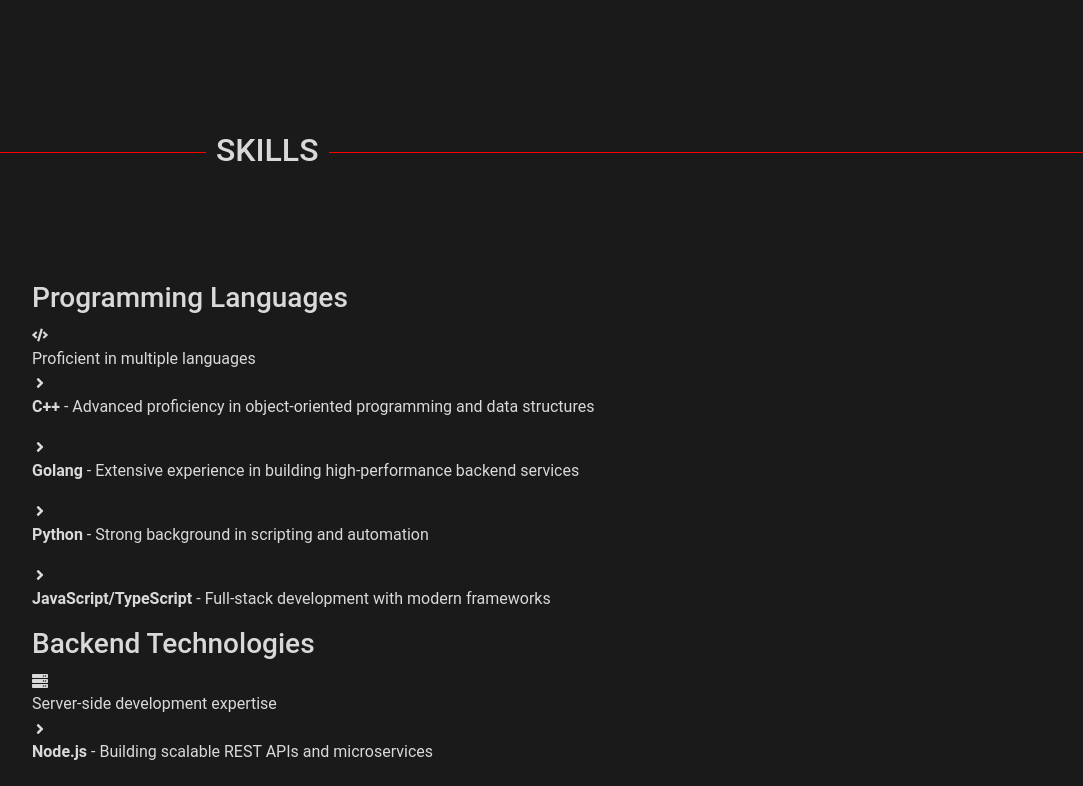
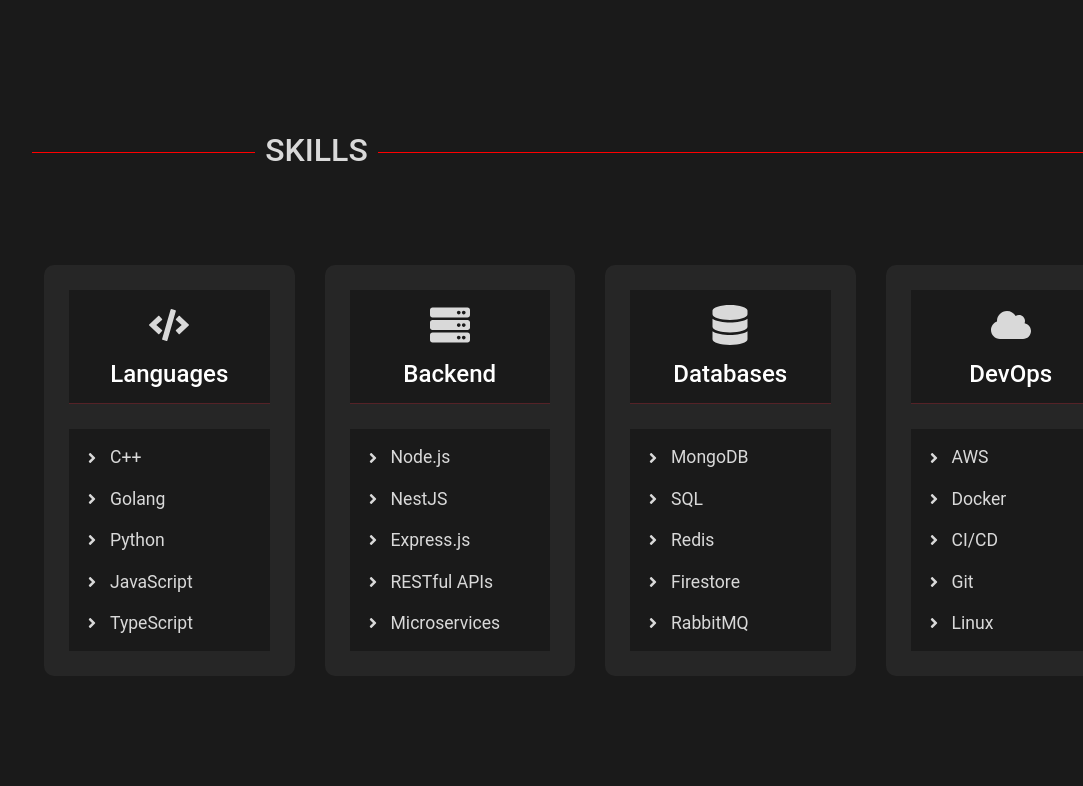
Before and after one commit to RaghavMaskara21/portfolio, a React (Create React App) app: page / in a window 1280 px wide. Shown: the part 1723-2509 px from the top of the page, without its empty margins (50-1133 px from the left). Built offline with nearby package versions, Linux system fonts and the light colour scheme.

Commit message:
improved skills UI

```diff
--- a/src/Pages/Skills/Skills.css
+++ b/src/Pages/Skills/Skills.css
@@ -0,0 +1,118 @@
+.skills-section {
+    color: white;
+    margin: 10% auto;
+}
+
+.skills-heading {
+    width: 100%;
+    text-align: left;
+    border-bottom: 1px solid red;
+    line-height: 0.1em;
+    margin: 10% 0;
+}
+
+.skills-heading span {
+    margin: 20%;
+    padding: 0 10px;
+}
+
+.skills-heading span::after {
+  content: '';
+  position: absolute;
+  bottom: -10px;
+  left: 50%;
+  transform: translateX(-50%);
+  width: 50px;
+  height: 3px;
+  background: #dc3545;
+  border-radius: 2px;
+}
+
+.skills-grid {
+  display: grid;
+  grid-template-columns: repeat(4, 1fr);
+  gap: 30px;
+  margin-top: 40px;
+}
+
+.skill-column {
+  background: rgba(255, 255, 255, 0.05);
+  border-radius: 10px;
+  padding: 25px;
+  transition: transform 0.3s ease;
+}
+
+.skill-column:hover {
+  transform: translateY(-5px);
+  background: rgba(255, 255, 255, 0.08);
+}
+
+.skill-header {
+  text-align: center;
+  margin-bottom: 25px;
+  padding-bottom: 15px;
+  padding-top: 15px;
+  border-bottom: 1px solid rgba(220, 53, 69, 0.3);
+}
+
+.skill-icon {
+  font-size: 2.5rem;
+  color: #dc3545;
+  margin-bottom: 15px;
+}
+
+.skill-header h3 {
+  font-size: 1.5rem;
+  color: #ffffff;
+  margin: 0;
+}
+
+.skill-list {
+padding: 15px;
+  display: flex;
+  flex-direction: column;
+  gap: 15px;
+}
+
+.skill-item {
+  display: flex;
+  align-items: center;
+  gap: 10px;
+  font-size: 1.1rem;
+  color: #e0e0e0;
+  transition: transform 0.2s ease;
+}
+
+.skill-item:hover {
+  transform: translateX(5px);
+  color: #ffffff;
+}
+
+.righticon {
+  color: #dc3545;
+  font-size: 1rem;
+}
+
+@media (max-width: 1200px) {
+  .skills-grid {
+    grid-template-columns: repeat(2, 1fr);
+  }
+}
+
+@media (max-width: 768px) {
+  .skills-section {
+    padding: 50px 0;
+  }
+
+  .skills-grid {
+    grid-template-columns: 1fr;
+  }
+
+  .skill-header h3 {
+    font-size: 1.3rem;
+  }
+
+  .skill-item {
+    font-size: 1rem;
+  }
+}
--- a/src/Pages/Skills/Skills.js
+++ b/src/Pages/Skills/Skills.js
@@ -5,126 +5,124 @@
 
 function Skills() {
   return (
-    <div className='experience_section' id="Skills">
-      <h2 className='exp_heading'><span>SKILLS</span></h2>
+    <div className='container skills-section' id="Skills">
+      <h2 className='skills-heading'><span>SKILLS</span></h2>
 
       <div className='container'>
-        <div className='experience-card'>
-          <div className='experience-header'>
-            <h3 className='position'>Programming Languages</h3>
-            <div className='company-info'>
-              <FaCode className='righticon' />
-              <div className='meta-info'>
-                <span>Proficient in multiple languages</span>
+        <div className='skills-grid'>
+          <div className='skill-column'>
+            <div className='skill-header'>
+              <FaCode className='skill-icon' />
+              <h3>Languages</h3>
             </div>
+            <div className='skill-list'>
+              <div className='skill-item'>
+                <FaAngleRight className='righticon' />
+                <span>C++</span>
               </div>
+              <div className='skill-item'>
+                <FaAngleRight className='righticon' />
+                <span>Golang</span>
               </div>
-          <div className='experience-content'>
-            <div className='achievement'>
+              <div className='skill-item'>
                 <FaAngleRight className='righticon' />
-              <p><strong>C++</strong> - Advanced proficiency in object-oriented programming and data structures</p>
+                <span>Python</span>
               </div>
-            <div className='achievement'>
+              <div className='skill-item'>
                 <FaAngleRight className='righticon' />
-              <p><strong>Golang</strong> - Extensive experience in building high-performance backend services</p>
+                <span>JavaScript</span>
               </div>
-            <div className='achievement'>
+              <div className='skill-item'>
                 <FaAngleRight className='righticon' />
-              <p><strong>Python</strong> - Strong background in scripting and automation</p>
-            </div>
-            <div className='achievement'>
-              <FaAngleRight className='righticon' />
-              <p><strong>JavaScript/TypeScript</strong> - Full-stack development with modern frameworks</p>
+                <span>TypeScript</span>
               </div>
             </div>
           </div>
 
-        <div className='experience-card'>
-          <div className='experience-header'>
-            <h3 className='position'>Backend Technologies</h3>
-            <div className='company-info'>
-              <FaServer className='righticon' />
-              <div className='meta-info'>
-                <span>Server-side development expertise</span>
+          <div className='skill-column'>
+            <div className='skill-header'>
+              <FaServer className='skill-icon' />
+              <h3>Backend</h3>
             </div>
+            <div className='skill-list'>
+              <div className='skill-item'>
+                <FaAngleRight className='righticon' />
+                <span>Node.js</span>
               </div>
+              <div className='skill-item'>
+                <FaAngleRight className='righticon' />
+                <span>NestJS</span>
               </div>
-          <div className='experience-content'>
-            <div className='achievement'>
+              <div className='skill-item'>
                 <FaAngleRight className='righticon' />
-              <p><strong>Node.js</strong> - Building scalable REST APIs and microservices</p>
+                <span>Express.js</span>
               </div>
-            <div className='achievement'>
+              <div className='skill-item'>
                 <FaAngleRight className='righticon' />
-              <p><strong>NestJS</strong> - Enterprise-grade backend applications</p>
+                <span>RESTful APIs</span>
               </div>
-            <div className='achievement'>
+              <div className='skill-item'>
                 <FaAngleRight className='righticon' />
-              <p><strong>Express.js</strong> - Lightweight and flexible web applications</p>
-            </div>
-            <div className='achievement'>
-              <FaAngleRight className='righticon' />
-              <p><strong>RESTful APIs</strong> - Designing and implementing robust APIs</p>
+                <span>Microservices</span>
               </div>
             </div>
           </div>
 
-        <div className='experience-card'>
-          <div className='experience-header'>
-            <h3 className='position'>Databases & Caching</h3>
-            <div className='company-info'>
-              <FaDatabase className='righticon' />
-              <div className='meta-info'>
-                <span>Data management and optimization</span>
+          <div className='skill-column'>
+            <div className='skill-header'>
+              <FaDatabase className='skill-icon' />
+              <h3>Databases</h3>
             </div>
+            <div className='skill-list'>
+              <div className='skill-item'>
+                <FaAngleRight className='righticon' />
+                <span>MongoDB</span>
               </div>
+              <div className='skill-item'>
+                <FaAngleRight className='righticon' />
+                <span>SQL</span>
               </div>
-          <div className='experience-content'>
-            <div className='achievement'>
+              <div className='skill-item'>
                 <FaAngleRight className='righticon' />
-              <p><strong>MongoDB</strong> - NoSQL database design and optimization</p>
+                <span>Redis</span>
               </div>
-            <div className='achievement'>
+              <div className='skill-item'>
                 <FaAngleRight className='righticon' />
-              <p><strong>SQL</strong> - Relational database management and query optimization</p>
+                <span>Firestore</span>
               </div>
-            <div className='achievement'>
+              <div className='skill-item'>
                 <FaAngleRight className='righticon' />
-              <p><strong>Redis</strong> - In-memory data structure store and caching</p>
-            </div>
-            <div className='achievement'>
-              <FaAngleRight className='righticon' />
-              <p><strong>Firestore</strong> - Cloud-based NoSQL database</p>
+                <span>RabbitMQ</span>
               </div>
             </div>
           </div>
 
-        <div className='experience-card'>
-          <div className='experience-header'>
-            <h3 className='position'>Cloud & DevOps</h3>
-            <div className='company-info'>
-              <FaCloud className='righticon' />
-              <div className='meta-info'>
-                <span>Cloud infrastructure and deployment</span>
+          <div className='skill-column'>
+            <div className='skill-header'>
+              <FaCloud className='skill-icon' />
+              <h3>DevOps</h3>
             </div>
+            <div className='skill-list'>
+              <div className='skill-item'>
+                <FaAngleRight className='righticon' />
+                <span>AWS</span>
               </div>
+              <div className='skill-item'>
+                <FaAngleRight className='righticon' />
+                <span>Docker</span>
               </div>
-          <div className='experience-content'>
-            <div className='achievement'>
+              <div className='skill-item'>
                 <FaAngleRight className='righticon' />
-              <p><strong>AWS</strong> - Cloud services and infrastructure management</p>
+                <span>CI/CD</span>
               </div>
-            <div className='achievement'>
+              <div className='skill-item'>
                 <FaAngleRight className='righticon' />
-              <p><strong>Docker</strong> - Containerization and microservices</p>
+                <span>Git</span>
               </div>
-            <div className='achievement'>
+              <div className='skill-item'>
                 <FaAngleRight className='righticon' />
-              <p><strong>CI/CD</strong> - Continuous Integration and Deployment</p>
+                <span>Linux</span>
               </div>
-            <div className='achievement'>
-              <FaAngleRight className='righticon' />
-              <p><strong>Git</strong> - Version control and collaboration</p>
             </div>
           </div>
         </div>
```
Lines whose indentation alone changed are shown as unchanged.
